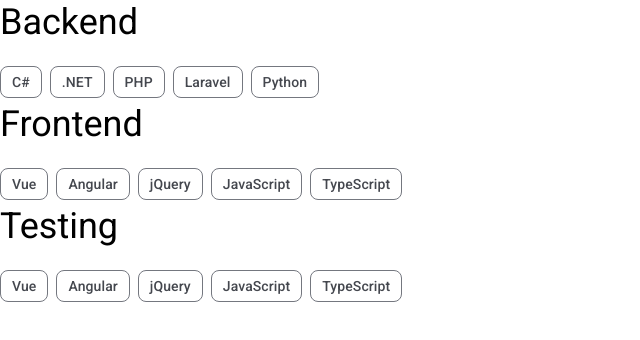
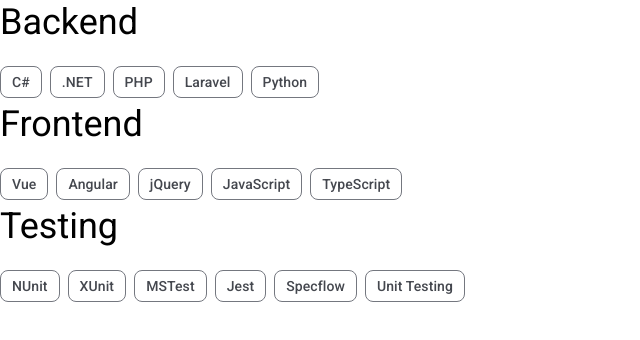
Before and after one commit to Raffael-Eloi/portifolio, an Angular app: page /hard-skills in a window 1280 px wide. Shown: the top 340 px of the page, without its empty margins (0-640 px from the left). Built offline with nearby package versions, Linux system fonts and the light colour scheme.

Commit message:
create testing section with hard skills (GREEN)

```diff
--- a/src/app/hard-skills/hard-skills.component.html
+++ b/src/app/hard-skills/hard-skills.component.html
@@ -26,7 +26,7 @@
   cdkDropList
   cdkDropListOrientation="horizontal"
   (cdkDropListDropped)="drop($event)">
-  @for (hardSkill of frontendSkills; track hardSkill) {
+  @for (hardSkill of testingSkills; track hardSkill) {
     <mat-chip cdkDrag>{{ hardSkill.name }}</mat-chip>
   }
 </mat-chip-set>
--- a/src/app/hard-skills/hard-skills.component.ts
+++ b/src/app/hard-skills/hard-skills.component.ts
@@ -14,6 +14,7 @@ import { HardSkillCategory } from './enums/hard-skill-category';
 export class HardSkillsComponent {
   backendSkills = hardSkills.filter(hardSkill => hardSkill.category == HardSkillCategory.Backend);
   frontendSkills = hardSkills.filter(hardSkill => hardSkill.category == HardSkillCategory.Frontend);
+  testingSkills = hardSkills.filter(hardSkill => hardSkill.category == HardSkillCategory.Testing);
 
   drop(event: CdkDragDrop<string[]>) {
     moveItemInArray(hardSkills, event.previousIndex, event.currentIndex);
```
